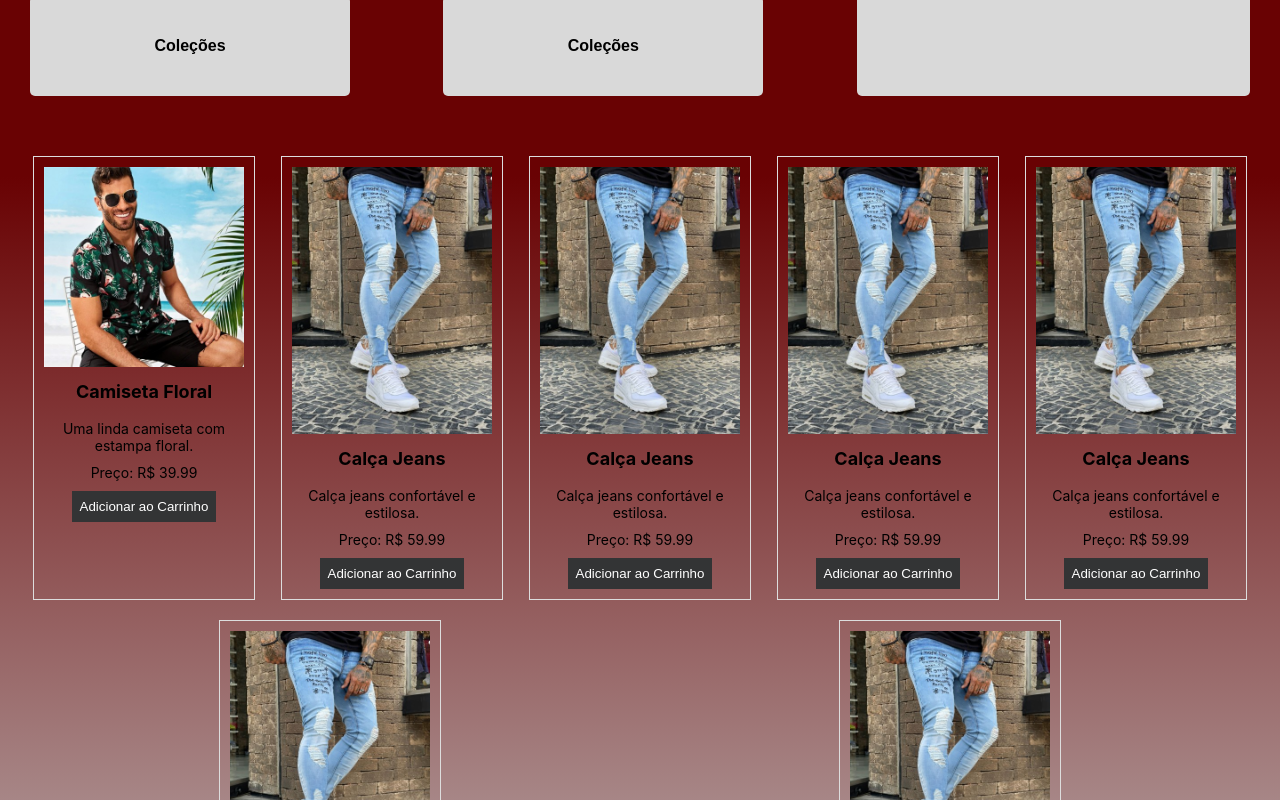
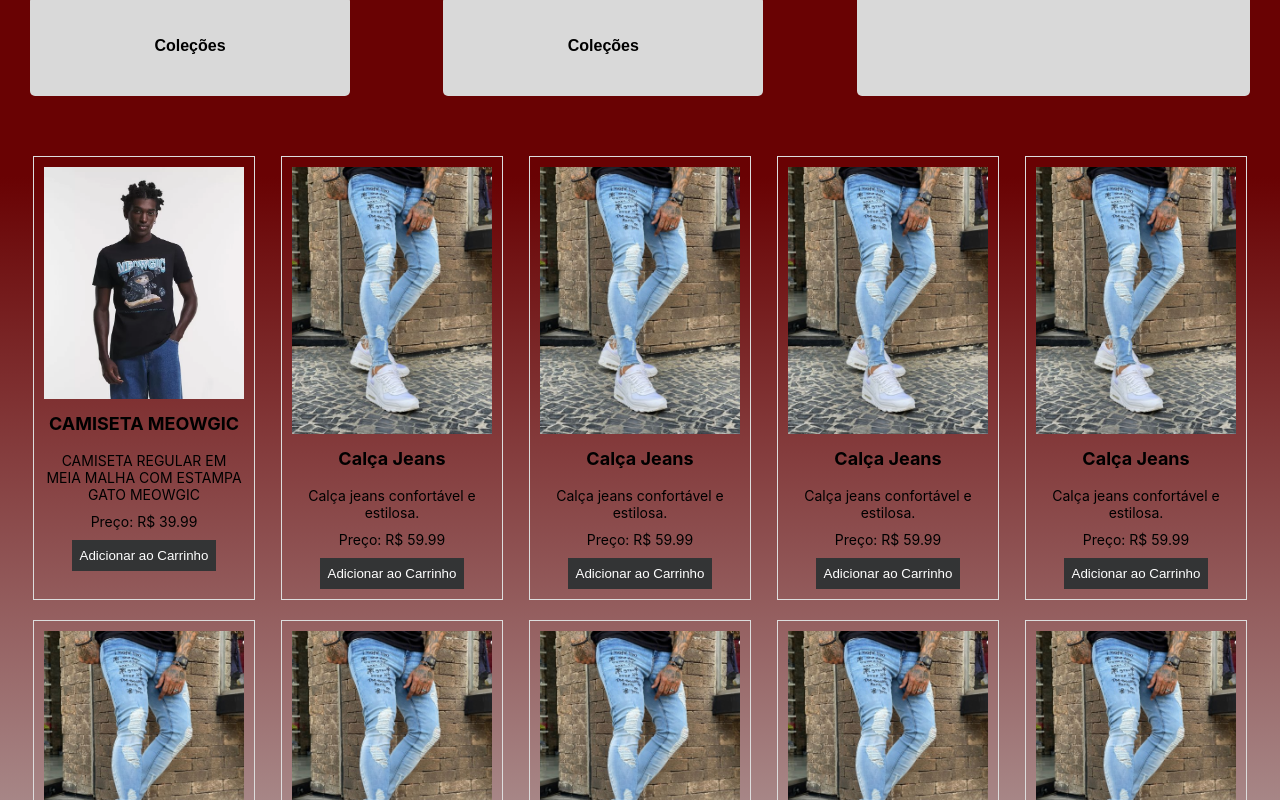
Before and after one commit to FelipeTeixeira20/React--QueenStyle, a React (Create React App) app: page / in a window 1280 px wide. Shown: the part 741-1541 px from the top of the page. Built offline with nearby package versions, Linux system fonts and the light colour scheme.

Commit message:
finalizando pagina principal

```diff
--- a/src/App.css
+++ b/src/App.css
@@ -183,6 +183,14 @@ body {
   padding: 10px;
   margin: 10px;
   max-width: 200px;
+  transition: transform 0.3s ease;
+}
+.produto:hover {
+  transform: translateY(-5px);
+}
+
+.produto:hover img {
+  transform: scale(1.1);
 }
 
 .produto img {
--- a/src/App.js
+++ b/src/App.js
@@ -6,10 +6,10 @@ import ImageCarousel from "./ImageCarousel";
 const produtos = [
   {
     id: 1,
-    nome: "Camiseta Floral",
-    descricao: "Uma linda camiseta com estampa floral.",
+    nome: "CAMISETA MEOWGIC",
+    descricao: "CAMISETA REGULAR EM MEIA MALHA COM ESTAMPA GATO MEOWGIC",
     preco: 39.99,
-    imagem: "image/estampaflorida.jpg",
+    imagem: "image/Camisa1.png",
   },
   {
     id: 2,
@@ -48,6 +48,27 @@ const produtos = [
   },
   {
     id: 7,
+    nome: "Calça Jeans",
+    descricao: "Calça jeans confortável e estilosa.",
+    preco: 59.99,
+    imagem: "image/calcajeans.jpeg",
+  },
+  {
+    id: 8,
+    nome: "Calça Jeans",
+    descricao: "Calça jeans confortável e estilosa.",
+    preco: 59.99,
+    imagem: "image/calcajeans.jpeg",
+  },
+  {
+    id: 9,
+    nome: "Calça Jeans",
+    descricao: "Calça jeans confortável e estilosa.",
+    preco: 59.99,
+    imagem: "image/calcajeans.jpeg",
+  },
+  {
+    id: 10,
     nome: "Calça Jeans",
     descricao: "Calça jeans confortável e estilosa.",
     preco: 59.99,
```
Also changed, not shown: public/image/Camisa1.png (added).
